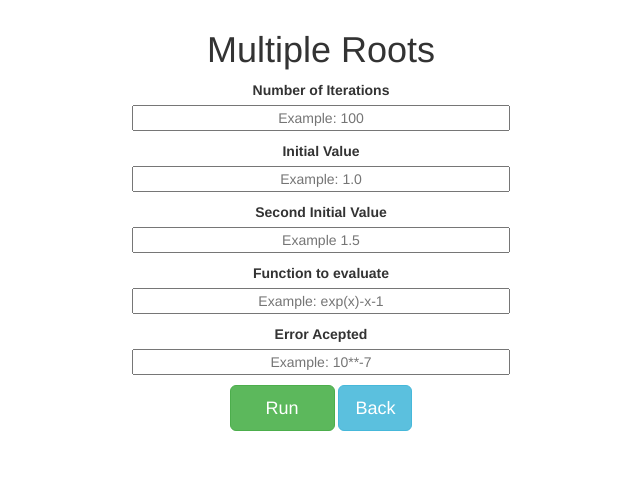
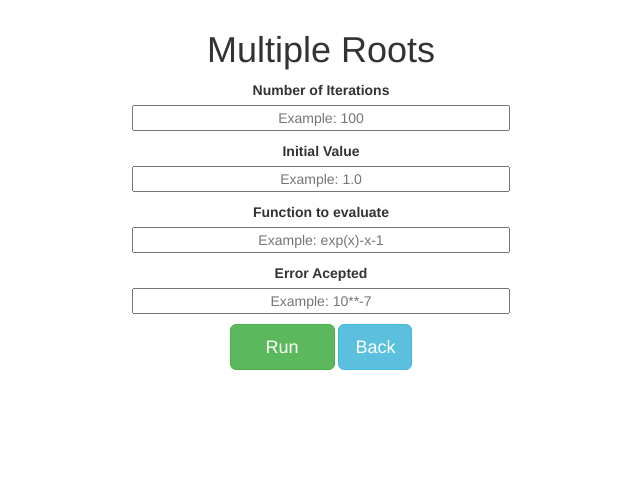
Before and after one commit to jjescuderv/WebNumeric, a Flask app: page /multipleRoots in a window 1280 px wide. Shown: the top 493 px of the page, without its empty margins (319-959 px from the left). Run offline with Flask 2, Linux system fonts and the light colour scheme; parts of the project's set-up code (start-up, migrations or seed data) failed here and were passed over; some libraries are stand-ins or nearby versions.

Commit message:
Mutiple roots bug fixed

```diff
--- a/Multiple_roots.py
+++ b/Multiple_roots.py
@@ -2,11 +2,10 @@
 from sympy import *
 import pandas as pd
 
-def Multiple_roots(iter,x0,x1,f,error):
+def Multiple_roots(iter,x0,f,error):
     #print("Multiple roots")
     iter=float(iter)
     x0=float(x0)
-    x1=float(x1)
     x=Symbol('x')
     f=f
     error=float(eval(error))
@@ -77,4 +76,4 @@ def Multiple_roots(iter,x0,x1,f,error):
 
     return  lis_x0, lis_f0, lis_f1, lis_f2, lis_er, str(e), str(g)
 
-Multiple_roots(100,1.0,1.5,'ln(x**2+1)',('10**-7'))
+Multiple_roots(100,1.0,'ln(x**2+1)',('10**-7'))
--- a/app.py
+++ b/app.py
@@ -119,11 +119,10 @@ def multipleRoots():
 def FlaskmultRoots():
     iter=request.form.get("iter")
     x0=request.form.get("x0")
-    x1=request.form.get("x1")
     fun=request.form.get("fun")
     err=request.form.get("err")
 
-    if iter =='' or x0 =='' or x1=='' or fun=='' or err=='':
+    if iter =='' or x0 =='' or fun=='' or err=='':
         return "<h1 style='text-align: center;'>Check Values Entered</h1>"
 
     try:
@@ -137,14 +136,6 @@ def FlaskmultRoots():
         return "<h1 style='text-align: center;'>Check first initial value</h1>"
 
     try:
-        b = float(x1)
-    except:
-        return "<h1 style='text-align: center;'>Check second initial value</h1>"
-
-    if b==a:
-        return "<h1 style='text-align: center;'>Interval ends must be different</h1>"
-
-    try:
         f = sp.sympify(fun)
     except:
         return "<h1 style='text-align: center;'>Check function entered</h1>"
@@ -155,7 +146,7 @@ def FlaskmultRoots():
         return "<h1 style='text-align: center;'>Check tolerance entered {{tol}}</h1>"
 
     try:
-        lis_x0, lis_f0, lis_f1, lis_f2, lis_er, e, g = Multiple_roots(iter,x0,x1,fun,err)
+        lis_x0, lis_f0, lis_f1, lis_f2, lis_er, e, g = Multiple_roots(iter,x0,fun,err)
     except:
         return "<h1 style='text-align: center;'>Check values entered</h1>"
 
--- a/templates/multroots.html
+++ b/templates/multroots.html
@@ -46,8 +46,6 @@
         <p><input name="iter" type="text" placeholder="Example: 100"></p>
         <label for="x0">Initial Value</label>
         <p><input name="x0" type="text" placeholder="Example: 1.0"></p>
-        <label for="x1">Second Initial Value</label>
-        <p><input name="x1" type="text" placeholder="Example 1.5"></p>
         <label for="fun">Function to evaluate</label>
         <p><input name="fun" type="text" placeholder="Example: exp(x)-x-1"></p>
         <label for="err">Error Acepted</label>
```
